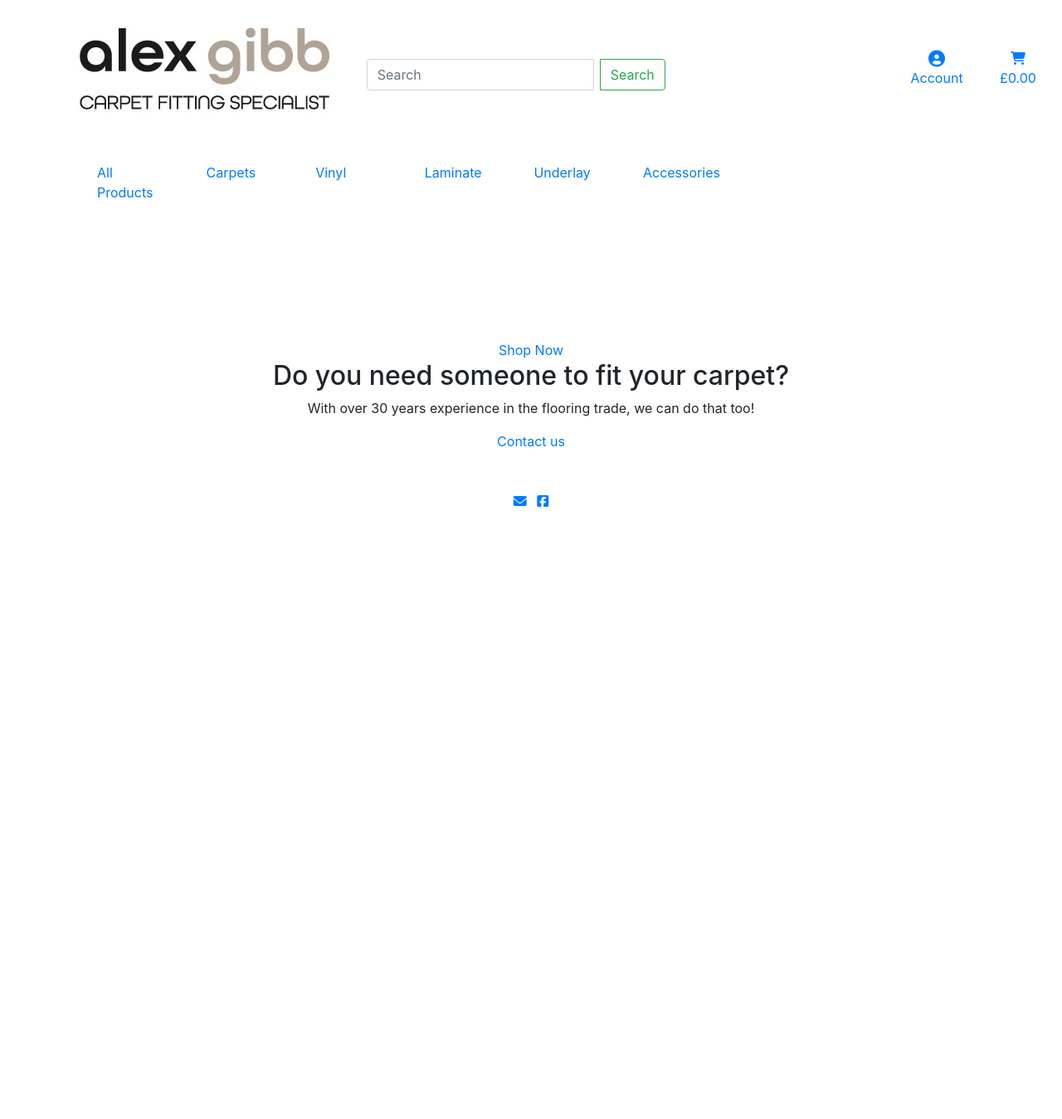
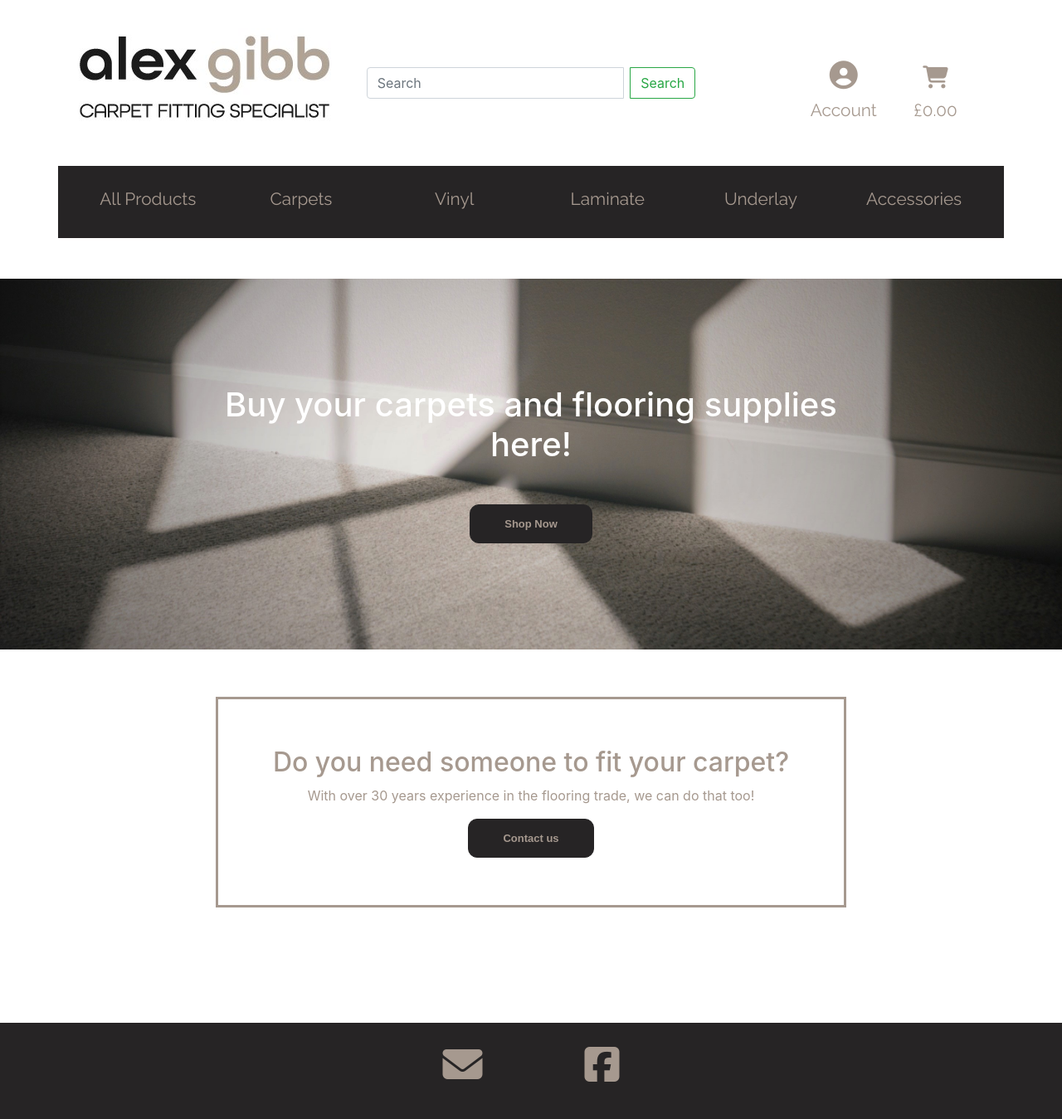
Before and after one commit to Ryanwatson1991/carpet-specialist, a Django app: page / in a window 1280 px wide. Shown: the whole page at 83% size. Before the commit the page ends 611 px from the top, so only its background shows below. Run offline with Django 3.2, Linux system fonts and the light colour scheme; parts of the project's set-up code (start-up, migrations or seed data) failed here and were passed over; some libraries are stand-ins or nearby versions.

Commit message:
Accidentally deleted base.css file on last commit, this commit restores it

```diff
--- a/bag/contexts.py
+++ b/bag/contexts.py
@@ -1,7 +1,7 @@
 from decimal import Decimal
 from django.conf import settings
 from django.shortcuts import get_object_or_404
-from products.models import Product, Colour
+from products.models import Product
 
 
 def bag_contents(request):
@@ -23,7 +23,8 @@ def bag_contents(request):
             })
         else:
             product = get_object_or_404(Product, pk=item_id)
-            for carpet_area, quantity in item_data['item_measurements'].items():
+            for carpet_area, quantity in item_data[
+                                        'item_measurements'].items():
                 carpet_price = product.price * int(carpet_area)
                 carpet_colour = item_data['carpet_details']['carpet_colour']
                 carpet_width = item_data['carpet_details']['carpet_width']
@@ -34,13 +35,12 @@ def bag_contents(request):
                     'item_id': item_id,
                     'quantity': quantity,
                     'product': product,
-                    'carpet_area' : carpet_area,
-                    'carpet_price' : carpet_price,
-                    'carpet_colour' : carpet_colour,
-                    'carpet_length' : carpet_length,
-                    'carpet_width' : carpet_width,
+                    'carpet_area': carpet_area,
+                    'carpet_price': carpet_price,
+                    'carpet_colour': carpet_colour,
+                    'carpet_length': carpet_length,
+                    'carpet_width': carpet_width,
                 })
-
 
     if total < settings.FREE_DELIVERY_THRESHOLD:
         delivery = Decimal(settings.STANDARD_DELIVERY_COST)
@@ -49,7 +49,9 @@ def bag_contents(request):
         delivery = 0
         free_delivery_delta = 0
 
-    # Delivery on this site is a flat cost of £20. Grnd total was rendering as £20 all the time so have added the below else statement to set it to '0'
+    '''Delivery on this site is a flat cost of £20. Grnd total was rendering as £20
+    all the time so have added the below else statement to set it to '0'''
+
     if total:
         grand_total = delivery + total
     else:
@@ -57,12 +59,12 @@ def bag_contents(request):
 
     context = {
         'bag_items': bag_items,
-        'total' : total,
-        'product_count' : product_count,
-        'delivery' : delivery,
-        'free_delivery_delta' : free_delivery_delta,
-        'free_delivery_threshold' : settings.FREE_DELIVERY_THRESHOLD,
-        'grand_total' : grand_total,
+        'total': total,
+        'product_count': product_count,
+        'delivery': delivery,
+        'free_delivery_delta': free_delivery_delta,
+        'free_delivery_threshold': settings.FREE_DELIVERY_THRESHOLD,
+        'grand_total': grand_total,
     }
 
     return context
--- a/home/templates/home/index.html
+++ b/home/templates/home/index.html
@@ -17,7 +17,7 @@
             <div class="container">
                 <div class="row">
                     <div class="col-xl-9 mx-auto">
-                        <h2> class="mb-5 text-white">Buy your carpets and flooring supplies here!</h2>
+                        <h1 class="mb-5 text-white">Buy your carpets and flooring supplies here!</h1>
                     </div>
                     <div class="col-md-10 col-lg-8 col-xl-7 mx-auto">
                         <a href="{% url 'products' %}" class="myButton">Shop Now </a>
--- a/static/css/base.css
+++ b/static/css/base.css
@@ -1,73 +1,270 @@
-.StripeElement,
-.stripe-style-input {
-  box-sizing: border-box;
-  height: 40px;
-  padding: 10px 12px;
-  border-radius: 6px;
-  background-color: white;
-  box-shadow: 0 1px 3px 0 #e6ebf1;
-  -webkit-transition: box-shadow 150ms ease;
-  transition: box-shadow 150ms ease;
+html {
+    height: 100%;
 }
 
-.StripeElement--focus,
-.stripe-style-input:focus,
-.stripe-style-input:active {
-  box-shadow: 0 1px 3px 0 #cfd7df;
+@media (min-width: 576px){
+.form-inline .input-group {
+    width: 100%;
+}}
+
+.text-white {
+    color: #E3E0DE;
 }
 
-.StripeElement--webkit-autofill {
-  background-color: #fefde5 !important;
+.nav-link{
+    font-family: 'Raleway', sans-serif;
+    width: 100%;
 }
 
-.stripe-style-input::placeholder {
-    color: #aab7c4;
+.main-nav{
+    margin-bottom: 1%;
 }
 
-.fieldset-label,
-.StripeElement {
-    position: relative;
-    right: .5rem;
+.box{
+    border-style: solid;
+    border-color:#A6998F;
+    margin-top: 5%;
+    margin-bottom: 8%;
+    padding: 5%;
+    color: #A6998F;
 }
 
-#payment-form .form-control,
-#card-element {
-    color: #000;
+.myButton {
+	background-color:#262425;
+	border-radius:11px;
+	border:1px solid #262425;
+	display:inline-block;
+	cursor:pointer;
+	color:#a6998f;
+	font-family:Arial;
+	font-size:13px;
+	font-weight:bold;
+	padding:13px 41px;
+	text-decoration:none;
+}
+.myButton:hover {
+	background-color:#f2f2f2;
+}
+.myButton:active {
+	position:relative;
+	top:1px;
+}
+
+.update-link,
+.remove-item {
+    cursor: pointer;
+}
+
+
+/* Header Styling*/
+
+#topnav {
+    height: 200px;
+}
+
+.shopping-nav {
+    padding-top: 35px;
+    padding-right: 20%;f
+}
+
+.shopping-nav a {
+    color: #A6998F;
+}
+
+.shopping-nav a:hover {
+    color: #262425;
+}
+
+.shopping-nav li {
+    margin-right: 5%;
+    /* border-right:1px solid #A6998F; */
+}
+
+.shopping-icon {
+    font-size: 1.7rem;
+    padding-bottom: 7%;
+}
+
+.shopping-icon-text{
+    font-size: 1.3rem;
+}
+
+.category-list {
+    width: 100%;
+    font-size: 1.3rem;
+    padding-top: .7%
+}
+
+.category-list div{
+    text-align: center;
+}
+
+.category-links {
+    color:#a6998f;
+    text-align: center;
 
 }
 
-#loading-overlay {
-    display: none;
-    position: fixed;
-    top: 0;
-    left: 0;
-    width: 100%;
-    height: 100%;
-    background: rgba(166, 153, 143, .50);
-    z-index: 9999;
+.category-links:hover {
+    color: #fff;
 }
 
-.loading-spinner {
-    display: flex;
-    align-items: center;
-    justify-content: center;
+.nav-stretch {
+    padding: 0;
     margin: 0;
-    height: 100%;
 }
 
-/*Toasts*/
+.searchbar-mob {
+    background-color: #fff;
+    border: 0;
+    width: 100%;
+}
 
-.message-container {
+.search-input {
+    width: 100%!important;
+}
+
+.black {
+    background-color: #262425;
+}
+
+/* Header stypling responsive */
+
+.mobile-logo{
+    width: 200px;
+    float: left;
+}
+
+.nav-black-mob {
+    padding-top: 5%;
+    padding-bottom: 2%;
+    background-color: #262425
+}
+
+.mob-shop-btn {
+    color:#a6998f;
+    font-size: 2rem;
+}
+
+
+.mob-shop-btn-cost {
+    color:#a6998f;
+    font-size: 100%;
+}
+
+/* Header Styling - Media Queries */
+
+@media (max-width: 768px){
+.logo {
+    margin-left: 50%
+}
+}
+
+@media (max-width: 1250px){
+.ipad-logo {
+    width: 100%;
+}
+}
+
+/* Footer Styling */
+
+footer{
+    background-color: #262425;
+    padding: 2%;
+    font-family: 'Raleway', sans-serif;
+    color: #f2f2f2;
+}
+
+
+.foot-icon{
+    padding-left: 5%;
+    padding-right: 5%;
+}
+
+.foot-icon i{
+    color:#a6998f;
+    font-size: 3rem;
+
+}
+
+.foot-icon i:hover{
+    color: #f2f2f2;
+}
+
+/* Messages & Toasts */
+
+.toast {
     position: fixed;
-    top: 72px;
+    top: 150px;
     right: 15px;
     z-index: 99999999999;
 }
 
-.custom-toast {
-    overflow: visible;
+.bag-notification-wrapper {
+    height: 100px;
+    overflow-x: hidden;
+    overflow-y: auto;
 }
 
-.toast-capper {
-    height: 2px;
+/* Profile & Products pages (they share product cards so I'm sticking the styling together) css */
+
+.order-history {
+    max-height: 416px;
+    overflow-y: auto;
 }
+
+.fa-heart{
+    color: #A6998F;
+}
+
+.card-details {
+    padding: 5%;
+    color: #a6998f;
+}
+
+.product-info{
+    padding: 2%;
+}
+
+/* Add/edit product image widget */
+
+.btn-file {
+    position: relative;
+    overflow: hidden;
+}
+
+.btn-file input[type="file"] {
+    position: absolute;
+    top: 0;
+    right: 0;
+    min-width: 100%;
+    min-height: 100%;
+    opacity: 0;
+    cursor: pointer;
+}
+
+.custom-checkbox .custom-control-label::before {
+    border-radius: 0;
+    border-color: #dc3545
+}
+
+.custom-checkbox .custom-control-input:checked~.custom-control-label::before {
+    background-color: #dc3545;
+    border-color: #dc3545;
+    border-radius: 0;
+}
+
+/* css for masthead taken directly from Start Bootstrap landing page theme https://github.com/StartBootstrap/startbootstrap-landing-page/blob/master/css/landing-page.css*/
+.masthead {
+  position: relative;
+  background: url("/media/hero-final3.jpg") no-repeat center center;
+  background-size: cover;
+  padding-top: 8rem;
+  padding-bottom: 8rem;
+
+}
+
+/* Titles accross site */
+.page-title{
+    color: #a6998f;
+}
--- a/templates/includes/mobile-nav.html
+++ b/templates/includes/mobile-nav.html
@@ -5,7 +5,7 @@
             <div class="row">
                 <div class="col-2"></div>
                 <div class="col-8">
-                    <div class="navbar-brand js-scroll-trigger">
+                    <div class="navbar-brand js-scroll-trigger"></div>
                         <a href="{% url 'home' %}" class="nav-link">
                             <img src="{{ MEDIA_URL }}logo-3.jpg" alt="Alex Gibb" class="mobile-logo">
                         </a>
@@ -75,12 +75,14 @@
                                     <i class="fas fa-bars mob-shop-btn"></i>
                                 </button>
                             </div>
+
                     </div>
+
                     <!--Dropdown sorting options-->
                     <div class="row">
                         <div class="col-12">
                             <div class="collapse navbar-collapse" id="navbarResponsive">
-                                <ul class="list-unstyled">
+                                 <ul class="list-unstyled">
                                     <div class="row">
                                             <li class="nav-item dropdown">
                                                 <a class="nav-link dropdown category-links" href="#" role="button" data-toggle="dropdown" aria-haspopup="true" aria-expanded="false">
@@ -203,6 +205,7 @@
                         </div>
                     </div>
                 </div>
+
             </div>
         </div>
     </nav>
```
